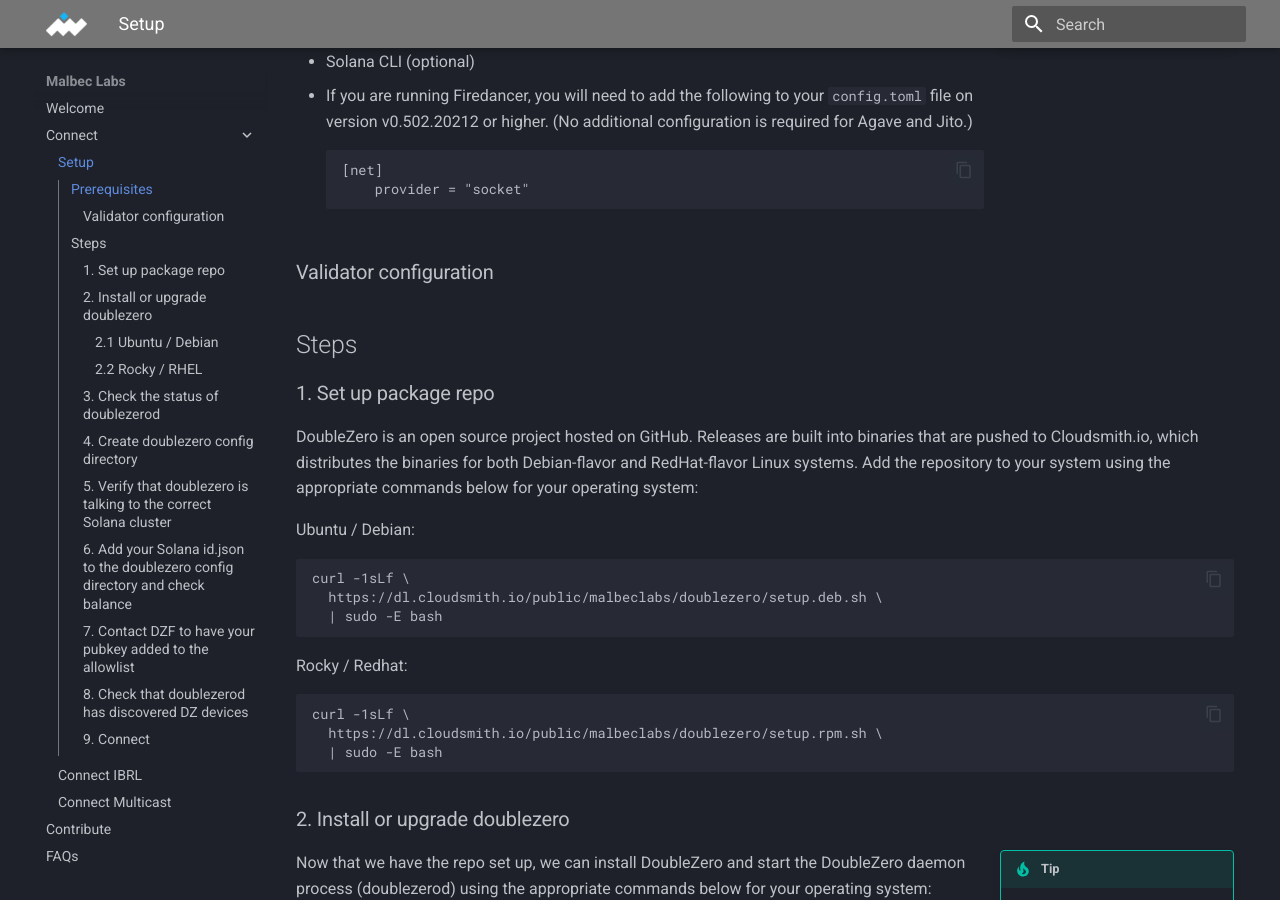
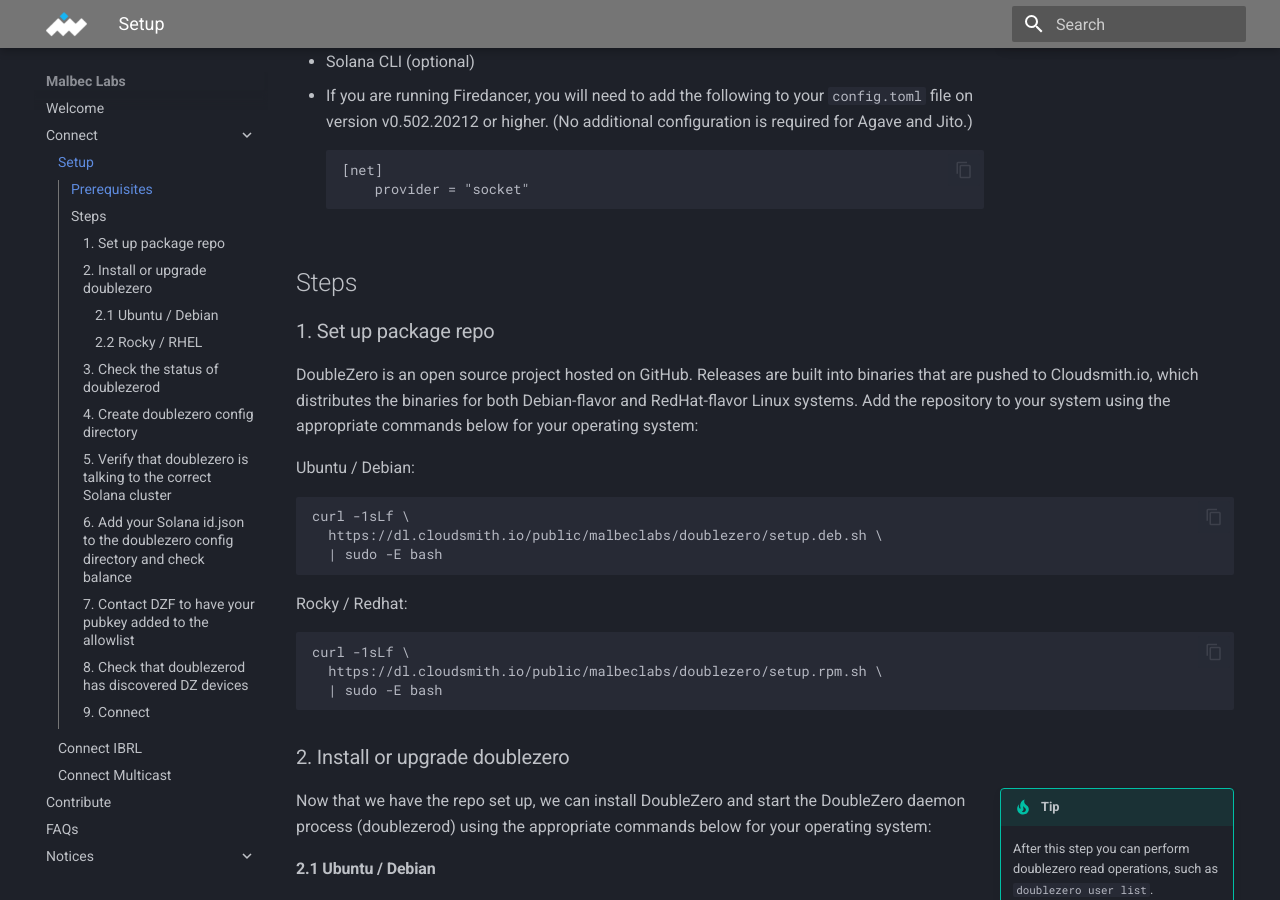
Before and after one commit to malbeclabs/docs, an MkDocs documentation site: the page built from docs/setup.md, in a window 1280 px wide and 900 px high, scrolled down 386 px. Built offline with MkDocs 1.6.1 and Material for MkDocs 9.7.7, drawn with Linux system fonts in a browser that asks for light colours.

Commit message:
Remove rogue heading

````diff
--- a/docs/setup.md
+++ b/docs/setup.md
@@ -63,8 +63,6 @@
 [net]
     provider = "socket"
 ```
-
-### Validator configuration
 
 ## Steps
 ### 1. Set up package repo
````
